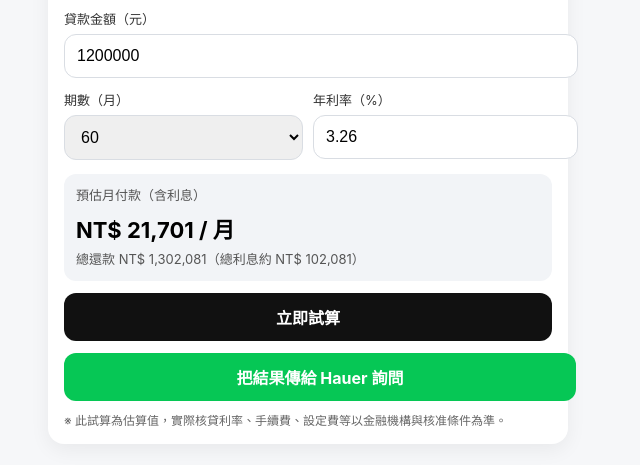
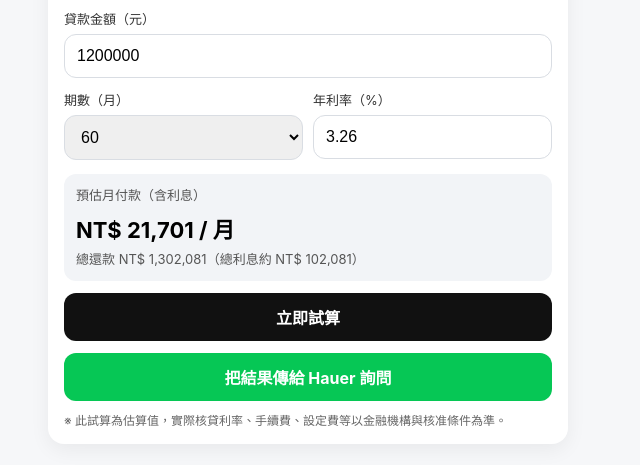
Before and after one commit to Hauer0708/loan-calculator, a plain HTML site: page index.html in a window 1280 px wide. Shown: the part 61-526 px from the top of the page, without its empty margins (332-972 px from the left). Drawn offline with Linux system fonts and the light colour scheme.

Commit message:
Update index.html

```diff
--- a/index.html
+++ b/index.html
@@ -8,6 +8,10 @@
     body{font-family:-apple-system,BlinkMacSystemFont,"Segoe UI","Noto Sans TC",Arial; margin:0; background:#f6f7f9;}
     .wrap{max-width:520px; margin:0 auto; padding:16px;}
     .card{background:#fff; border-radius:16px; padding:16px; box-shadow:0 6px 20px rgba(0,0,0,.06);}
+    .full-width {
+  width: 100%;
+  box-sizing: border-box;
+}
     h1{font-size:18px; margin:0 0 12px;}
     label{display:block; font-size:13px; margin:12px 0 6px; color:#333;}
     input,select{width:100%; padding:12px; border-radius:12px; border:1px solid #d9dde3; font-size:16px; outline:none;}
@@ -27,7 +31,7 @@
       <h1>BMW 車款月付快速試算｜Hauer 原廠認證顧問</h1>
 
       <label>貸款金額（元）</label>
-      <input id="principal" type="number" inputmode="numeric" placeholder="例如 1200000" value="1200000"/>
+      <input id="principal" type="number" class="full-width" inputmode="numeric" placeholder="例如 1200000" value="1200000"/>
 
       <div class="row">
         <div>
@@ -44,7 +48,7 @@
         </div>
         <div>
           <label>年利率（%）</label>
-          <input id="apr" type="number" step="0.01" inputmode="decimal" placeholder="例如 3.26" value="3.26"/>
+          <input id="apr" type="number" class="full-width" step="0.01" inputmode="decimal" placeholder="例如 3.26" value="3.26"/>
         </div>
       </div>
 
@@ -57,7 +61,7 @@
       <button id="recalc">立即試算</button>
 
       <!-- 把結果帶回 LINE 對話：把 YOUR_LINE_OA_ID 換成你的官方帳號 ID（含 @） -->
-      <a id="lineShare" class="btn" href="#" target="_blank" rel="noopener">把結果傳給 Hauer 詢問</a>
+      <a id="lineShare" class="btn full-width" href="#" target="_blank" rel="noopener">把結果傳給 Hauer 詢問</a>
 
       <div class="hint">
         ※ 此試算為估算值，實際核貸利率、手續費、設定費等以金融機構與核准條件為準。
```
